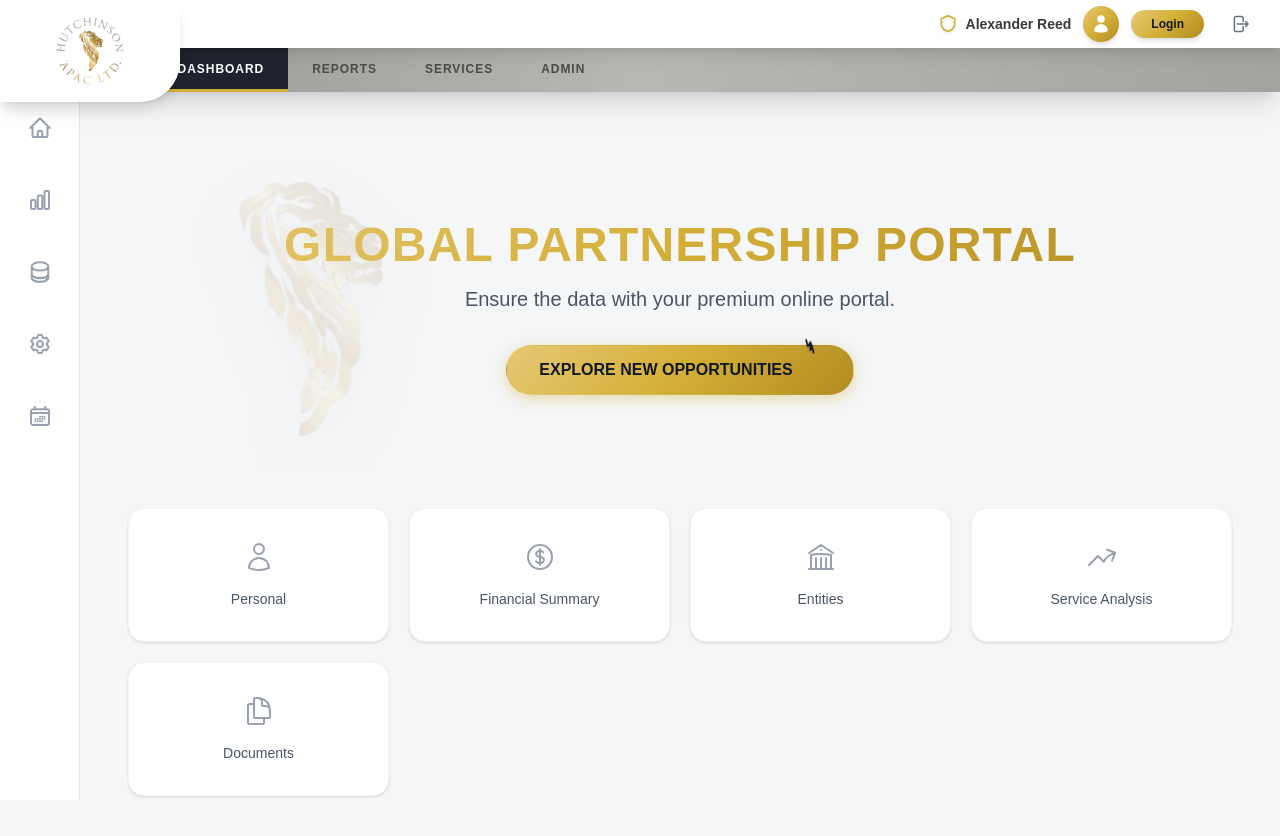
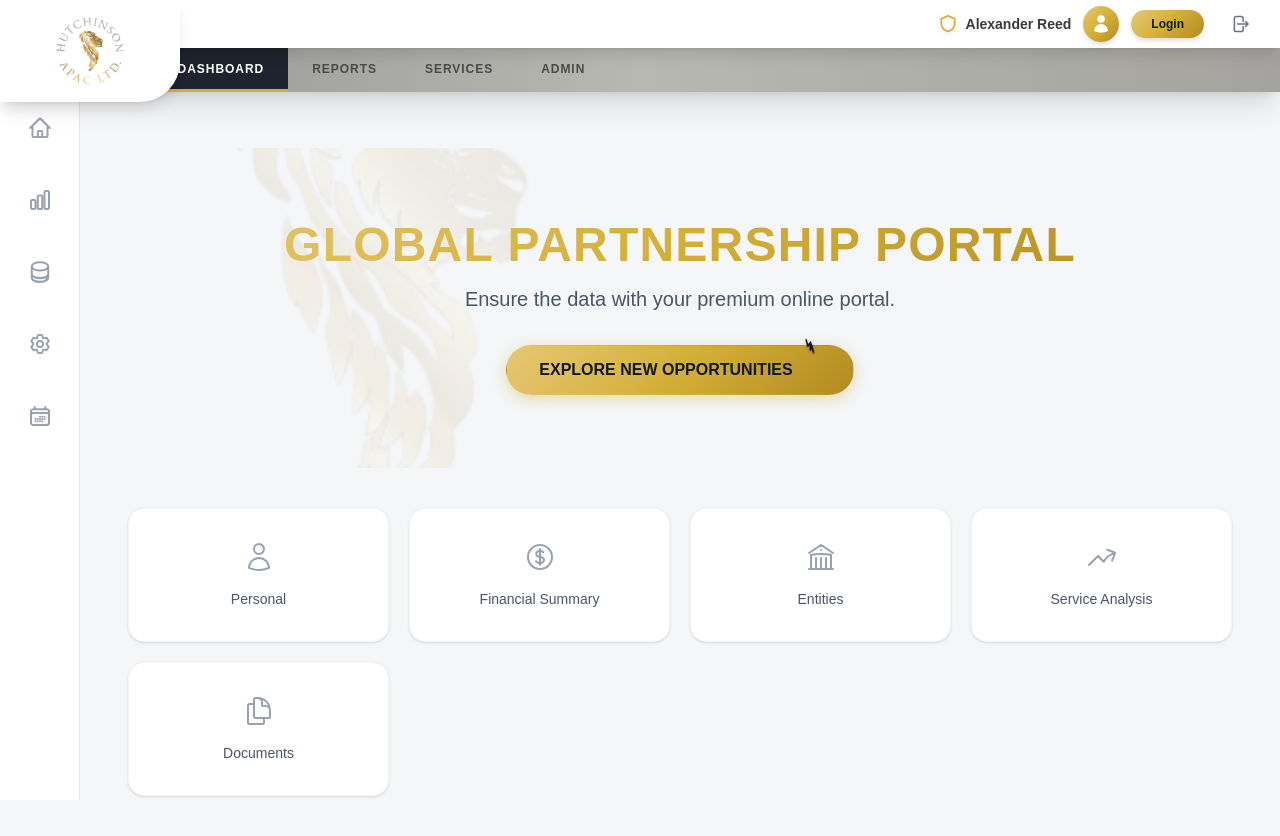
Before and after one commit to fahmidurshanto/hutchinson, a Next.js app: page / in a window 1280 px wide. Shown: the top 836 px of the page. Built offline with nearby package versions, Linux system fonts and the light colour scheme.

Commit message:
made the lion watermark more bigger

```diff
--- a/src/app/(dashboard)/components/DashboardHero.js
+++ b/src/app/(dashboard)/components/DashboardHero.js
@@ -2,8 +2,8 @@ export default function DashboardHero() {
     return (
         <div className="w-full text-center py-8 md:py-16 mb-8 animate__animated animate__fadeIn relative overflow-hidden flex flex-col items-center justify-center min-h-[40vh]">
             {/* Watermark Logo */}
-            <div className="absolute left-0 top-1/2 -translate-y-1/2 -translate-x-[20%] w-[600px] h-[600px] opacity-[0.15] pointer-events-none z-0 mix-blend-multiply flex items-center justify-center">
-                <img src="/lion.png" alt="" className="w-full h-full object-contain filter drop-shadow-2xl" />
+            <div className="absolute left-0 top-1/2 -translate-y-1/2 -translate-x-[30%] w-[1200px] h-[1200px] opacity-[0.1] pointer-events-none z-0 mix-blend-multiply flex items-center justify-center">
+                <img src="/lion.png" alt="" className="w-full h-full object-contain filter drop-shadow-3xl" />
             </div>
 
             <div className="relative z-10 w-full">
```
